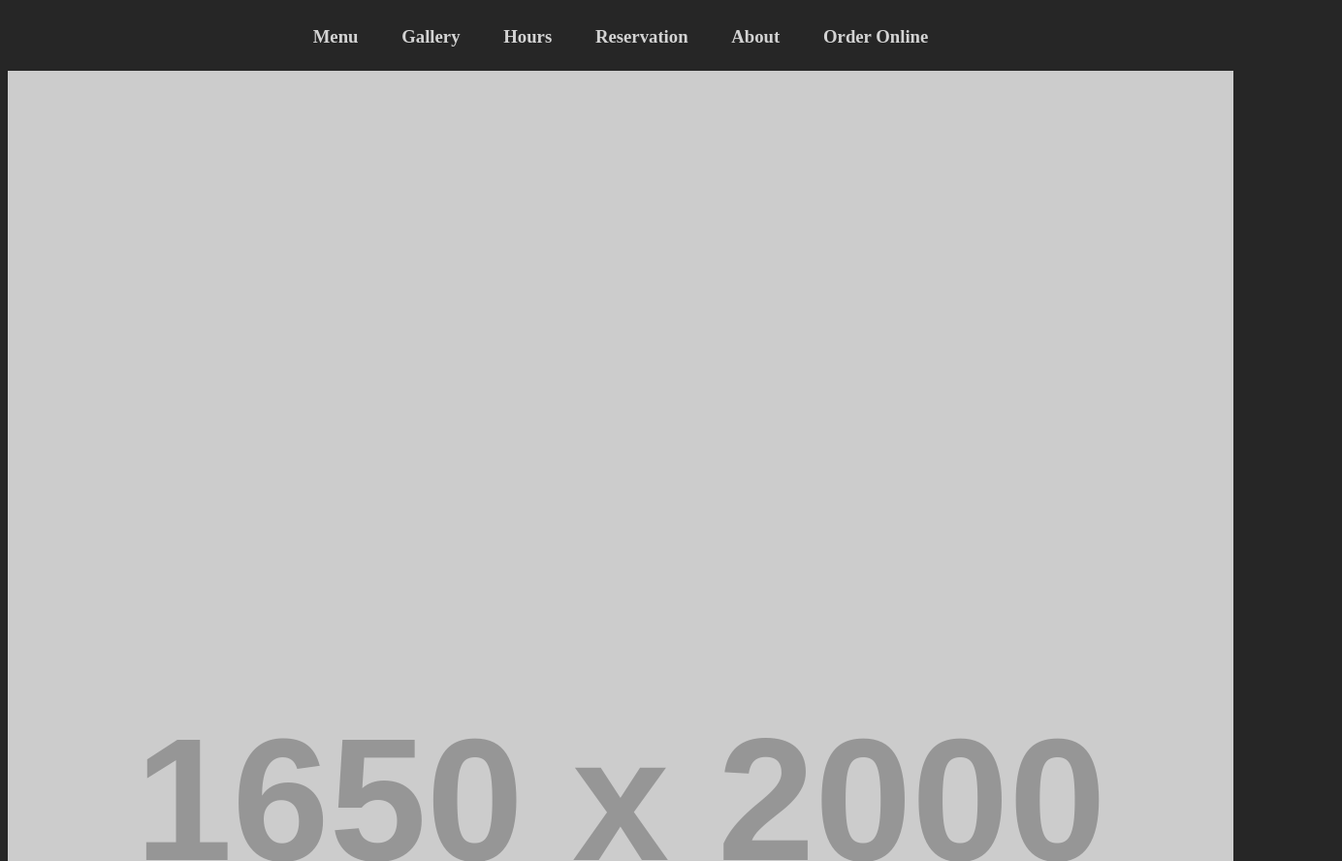
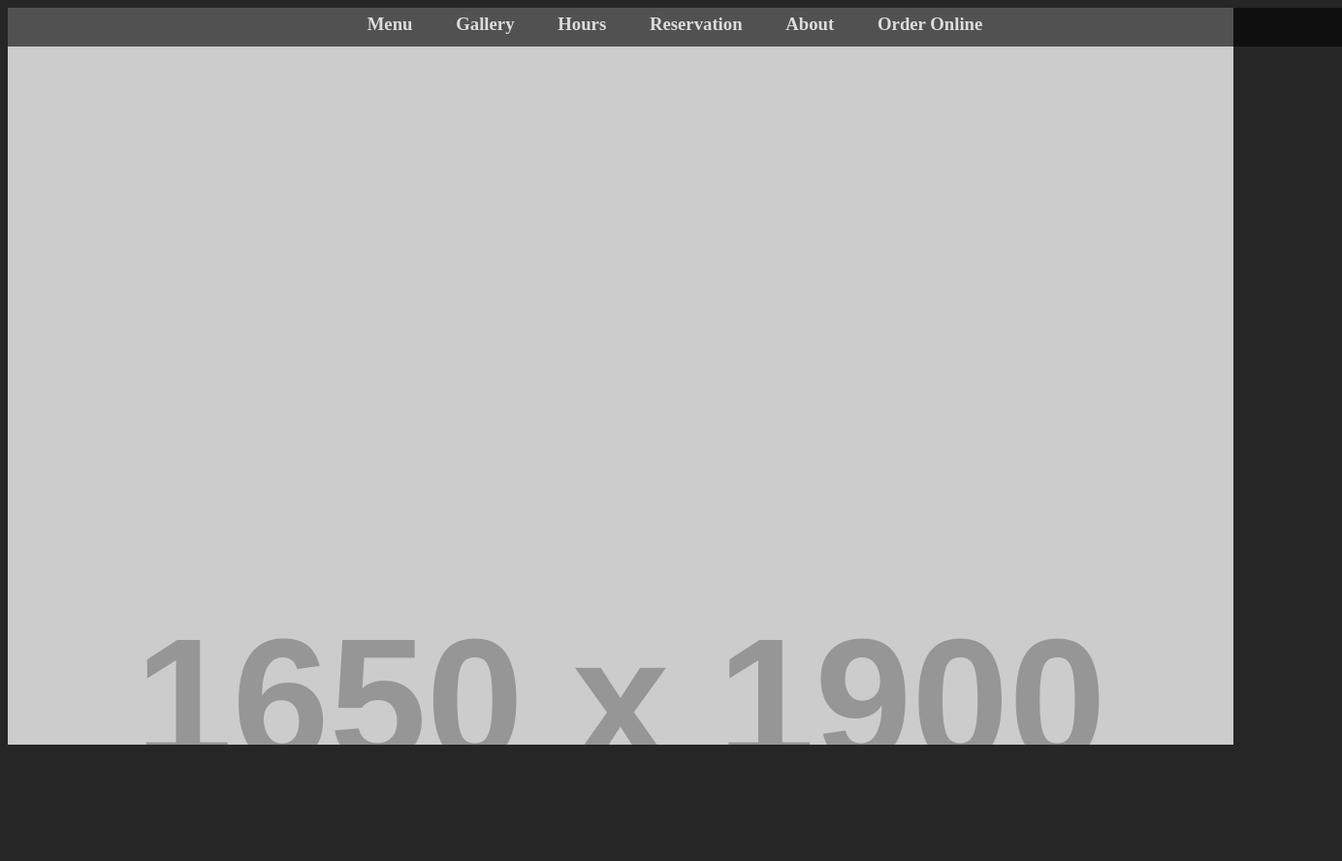
Before and after one commit to Kyler223/Kylers-Bar-and-Grill-Website, a plain HTML site: page index.html in a window 1280 px wide. Shown: the top 888 px of the page at 97% size, 1384 px wide, since content can reach past the window. After the commit the page ends 800 px from the top, so only its background shows below. Drawn offline with Linux system fonts and the light colour scheme; placeholder pictures from the web are drawn by us.

Commit message:
adjusted nav and image slider

```diff
--- a/index.html
+++ b/index.html
@@ -16,10 +16,10 @@
         </nav>
         <div class="inner">
             <div class="images-wrapper">
-                <img id="mainImg1" src="https://via.placeholder.com/1650x2000/FFFF00">
-                <img id="mainImg2" src="https://via.placeholder.com/1650x2000/FFFFFF">
-                <img id="mainImg3" src="https://via.placeholder.com/1650x2000/000000">
-                <img id="mainImg4" src="https://via.placeholder.com/1650x2000/0000FF">
+                <img id="mainImg4" src="https://via.placeholder.com/1650x1900/FFFF00">
+                <img id="mainImg2" src="https://via.placeholder.com/1650x1900/FFFFFF">
+                <img id="mainImg3" src="https://via.placeholder.com/1650x1900/000000">
+                <img id="mainImg1" src="https://via.placeholder.com/1650x1900/0000FF">
                 <!-- <img src="images/pexels-rajesh-tp-1633578.png">
                 <img src="images/pexels-kasumi-loffler-3535383.jpg">
                 <img src="images/test.jpg"> -->
--- a/styles.css
+++ b/styles.css
@@ -8,13 +8,18 @@ body {
 }
 
 nav {
+  position: absolute;
+  z-index: 100;
   display: flex;
   flex-flow: row;
   gap: 2.8rem;
-  margin: 0 auto;
   padding: 0 3rem;
   width: fit-content;
   justify-content: center;
+  align-items: center;
+  height: 5vh;
+  width: 100%;
+  background-color: rgba(0, 0, 0, .6);
 }
 
 nav h3 {
@@ -32,9 +37,11 @@ nav h3:hover {
 }
 
 .inner {
-  width: 1650px;
-  height: 4000px;
+  /* width: 1650px; */
+  height: 1900px;
+  max-height: 95vh;
   width: 100%;
+  margin: 0 0;
   overflow: hidden;
   position: relative;
 }
@@ -58,11 +65,11 @@ nav h3:hover {
   animation: imageChange 40s ease-in-out 20s infinite;
 }
 
-#mainImg1 {
+#mainImg4 {
   animation: imageChange 40s ease-in-out 30s infinite;
 }
 
-#mainImg4 {
+#mainImg1 {
   animation: imageChange 40s ease-in-out 40s infinite;
 }
 
@@ -76,7 +83,7 @@ nav h3:hover {
     z-index: 5;
   }
 
-  5% {
+  4% {
     left: 0%;
     z-index: 4;
   }
```
